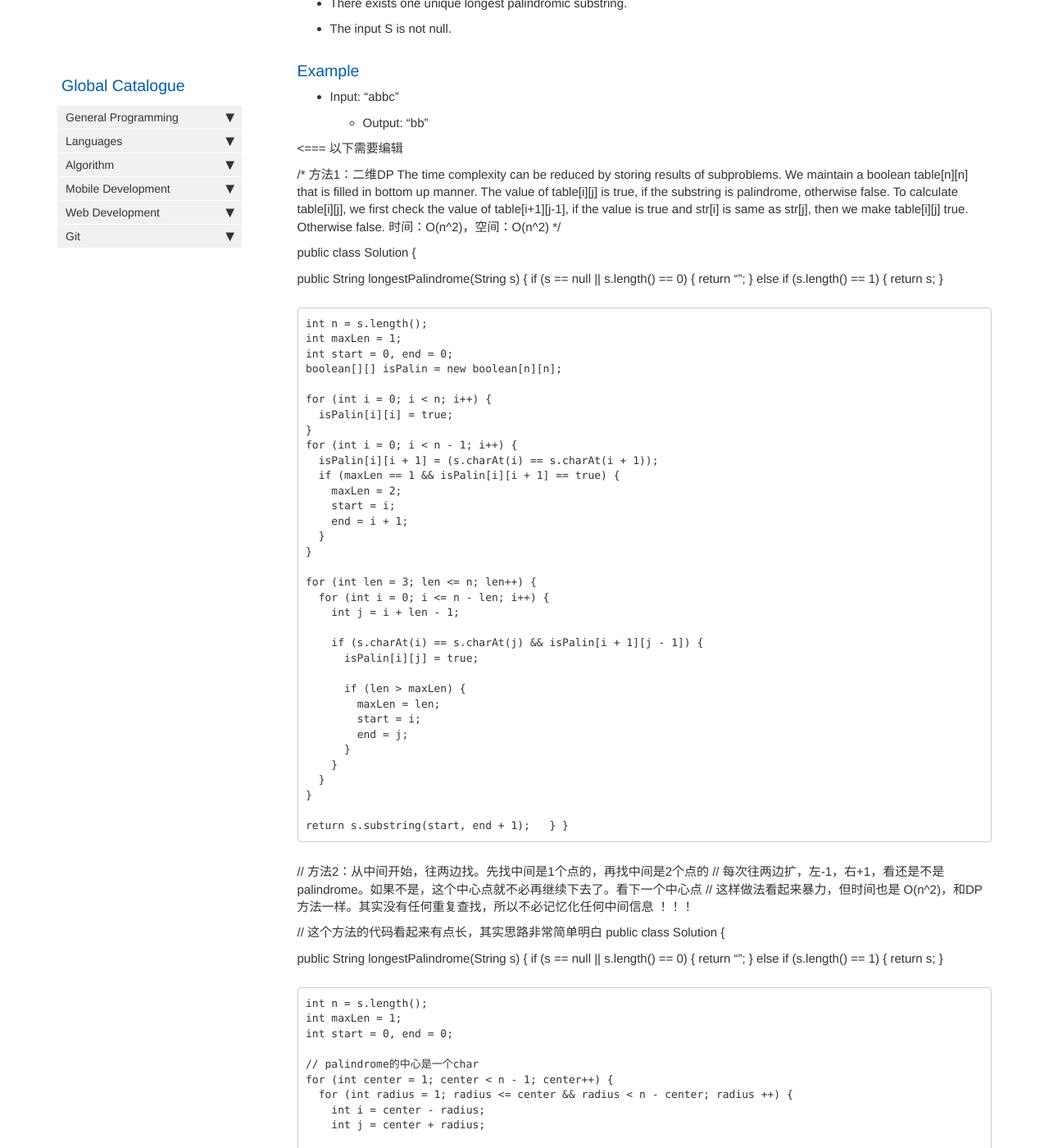
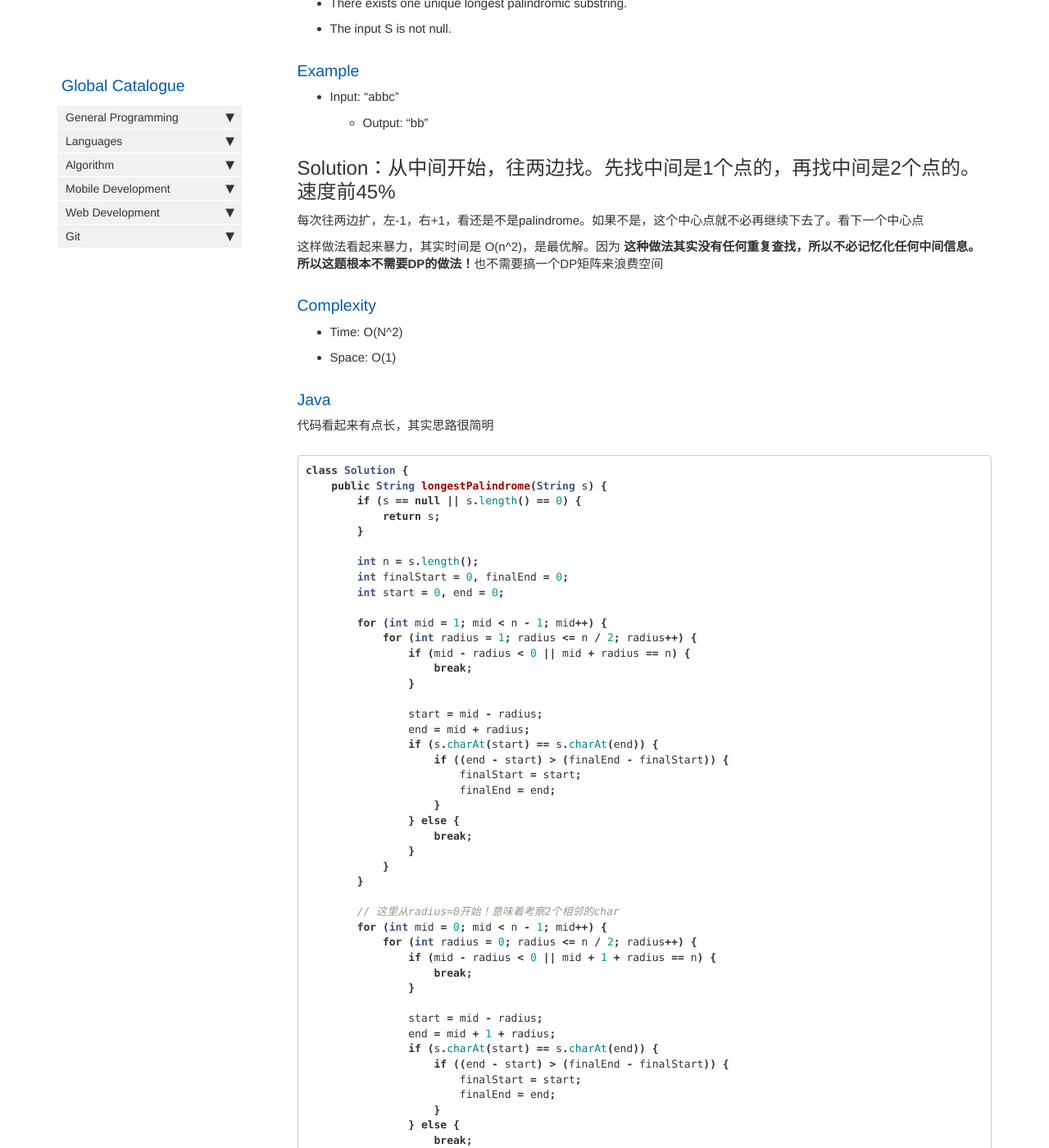
Before and after one commit to HungryOrc/hungryorc.github.io, a Jekyll site: the page built from pages/algorithm/algorithm_longest_palindrome_substring.md, in a window 1280 px wide and 1400 px high, scrolled down 282 px. Shown: the whole window at 82% size. Built offline with Jekyll 4.4.1, drawn with Linux system fonts in a browser that asks for light colours; nearby versions of some CDN libraries; comment, search, counter and statistics services are not loaded; some of the changed text lies outside the part shown.

Commit message:
Update algorithm_longest_palindrome_substring.md

````diff
--- a/pages/algorithm/algorithm_longest_palindrome_substring.md
+++ b/pages/algorithm/algorithm_longest_palindrome_substring.md
@@ -18,143 +18,69 @@ Given a string S, find the longest palindromic substring in S.
 * Input: "abbc"
   * Output: "bb"
 
+## Solution：从中间开始，往两边找。先找中间是1个点的，再找中间是2个点的。速度前45%
+每次往两边扩，左-1，右+1，看还是不是palindrome。如果不是，这个中心点就不必再继续下去了。看下一个中心点
 
-<=== 以下需要编辑
-
-/* 方法1：二维DP
-The time complexity can be reduced by storing results of subproblems.
-We maintain a boolean table[n][n] that is filled in bottom up manner.
-The value of table[i][j] is true, if the substring is palindrome, otherwise false.
-To calculate table[i][j], we first check the value of table[i+1][j-1], if the value is true and str[i] is same as str[j],
-then we make table[i][j] true. Otherwise false.
-时间：O(n^2)，空间：O(n^2)   */
-
-public class Solution {
-
-  public String longestPalindrome(String s) {
-    if (s == null || s.length() == 0) {
-      return "";
-    } else if (s.length() == 1) {
-      return s;
-    }
-
-    int n = s.length();
-    int maxLen = 1;
-    int start = 0, end = 0;
-    boolean[][] isPalin = new boolean[n][n];
-
-    for (int i = 0; i < n; i++) {
-      isPalin[i][i] = true;
-    }
-    for (int i = 0; i < n - 1; i++) {
-      isPalin[i][i + 1] = (s.charAt(i) == s.charAt(i + 1));
-      if (maxLen == 1 && isPalin[i][i + 1] == true) {
-        maxLen = 2;
-        start = i;
-        end = i + 1;
-      }
-    }
-
-    for (int len = 3; len <= n; len++) {
-      for (int i = 0; i <= n - len; i++) {
-        int j = i + len - 1;
-
-        if (s.charAt(i) == s.charAt(j) && isPalin[i + 1][j - 1]) {
-          isPalin[i][j] = true;
-
-          if (len > maxLen) {
-            maxLen = len;
-            start = i;
-            end = j;
-          }
-        }
-      }
-    }
-
-    return s.substring(start, end + 1);
-  }
-}
-
-
-// 方法2：从中间开始，往两边找。先找中间是1个点的，再找中间是2个点的
-// 每次往两边扩，左-1，右+1，看还是不是palindrome。如果不是，这个中心点就不必再继续下去了。看下一个中心点
-// 这样做法看起来暴力，但时间也是 O(n^2)，和DP方法一样。其实没有任何重复查找，所以不必记忆化任何中间信息 ！！！
-
-// 这个方法的代码看起来有点长，其实思路非常简单明白
-public class Solution {
-
-  public String longestPalindrome(String s) {
-    if (s == null || s.length() == 0) {
-      return "";
-    } else if (s.length() == 1) {
-      return s;
-    }
-
-    int n = s.length();
-    int maxLen = 1;
-    int start = 0, end = 0;
-
-    // palindrome的中心是一个char
-    for (int center = 1; center < n - 1; center++) {
-      for (int radius = 1; radius <= center && radius < n - center; radius ++) {
-        int i = center - radius;
-        int j = center + radius;
-
-        if (s.charAt(i) != s.charAt(j)) {
-          break;
-        } else {
-          if (j - i + 1 > maxLen) {
-            maxLen = j - i + 1;
-            start = i;
-            end = j;
-          }
-        }
-      }
-    }
-
-    // palindrome的中心是2个相同的相邻的chars
-    for (int centerL = 1; centerL < n - 1; centerL++) {
-      if (s.charAt(centerL) != s.charAt(centerL + 1)) {
-        continue;
-      } else if (maxLen < 2) {
-        maxLen = 2;
-        start = centerL;
-        end = centerL + 1;
-      }
-
-      for (int radius = 1; radius <= centerL && radius < n - centerL - 1; radius ++) {
-        int i = centerL - radius;
-        int j = centerL + 1 + radius;
-
-        if (s.charAt(i) != s.charAt(j)) {
-          break;
-        } else {
-          if (j - i + 1 > maxLen) {
-            maxLen = j - i + 1;
-            start = i;
-            end = j;
-          }
-        }
-      }
-    }
-
-    return s.substring(start, end + 1);
-  }
-}
-
-
-<=== 以上需要编辑
-
-## Solution
-哦也
+这样做法看起来暴力，其实时间是 O(n^2)，是最优解。因为 **这种做法其实没有任何重复查找，所以不必记忆化任何中间信息。所以这题根本不需要DP的做法！**也不需要搞一个DP矩阵来浪费空间
 
 ### Complexity
-* Time: O(?)
-* Space: O(?)
+* Time: O(N^2)
+* Space: O(1)
 
 ### Java
+代码看起来有点长，其实思路很简明
 ```java
+class Solution {
+    public String longestPalindrome(String s) {
+        if (s == null || s.length() == 0) {
+            return s;
+        }
 
+        int n = s.length();
+        int finalStart = 0, finalEnd = 0;
+        int start = 0, end = 0;
+
+        for (int mid = 1; mid < n - 1; mid++) {
+            for (int radius = 1; radius <= n / 2; radius++) {
+                if (mid - radius < 0 || mid + radius == n) {
+                    break;
+                }
+
+                start = mid - radius;
+                end = mid + radius;
+                if (s.charAt(start) == s.charAt(end)) {
+                    if ((end - start) > (finalEnd - finalStart)) {
+                        finalStart = start;
+                        finalEnd = end;
+                    }
+                } else {
+                    break;
+                }
+            }
+        }
+
+        // 这里从radius=0开始！意味着考察2个相邻的char
+        for (int mid = 0; mid < n - 1; mid++) {
+            for (int radius = 0; radius <= n / 2; radius++) {
+                if (mid - radius < 0 || mid + 1 + radius == n) {
+                    break;
+                }
+
+                start = mid - radius;
+                end = mid + 1 + radius;
+                if (s.charAt(start) == s.charAt(end)) {
+                    if ((end - start) > (finalEnd - finalStart)) {
+                        finalStart = start;
+                        finalEnd = end;
+                    }
+                } else {
+                    break;
+                }
+            }
+        }
+        return s.substring(finalStart, finalEnd + 1);
+    }
+}
 ```
 
 ## Reference
````
Also changed, not shown: other parts of pages/algorithm/algorithm_longest_palindrome_substring.md (+1 -1 lines).
